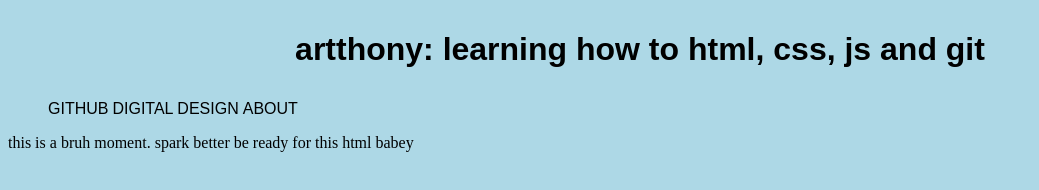
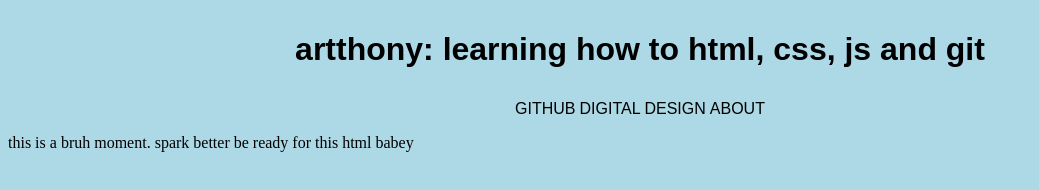
Before and after one commit to artthony/artthony.github.io, a plain HTML site: page index.html in a window 1280 px wide. Shown: the whole page, without its empty margins (0-1039 px from the left). Drawn offline with Linux system fonts and the light colour scheme.

Commit message:
ok now to centre

```diff
--- a/style.css
+++ b/style.css
@@ -11,6 +11,11 @@ p {
 .heading {
   padding: 10px;
 }
+ul {
+  text-align: center;
+  list-style: inside;
+  padding: 0;
+}
 li {
   display: inline;
   text-align: center;
```
